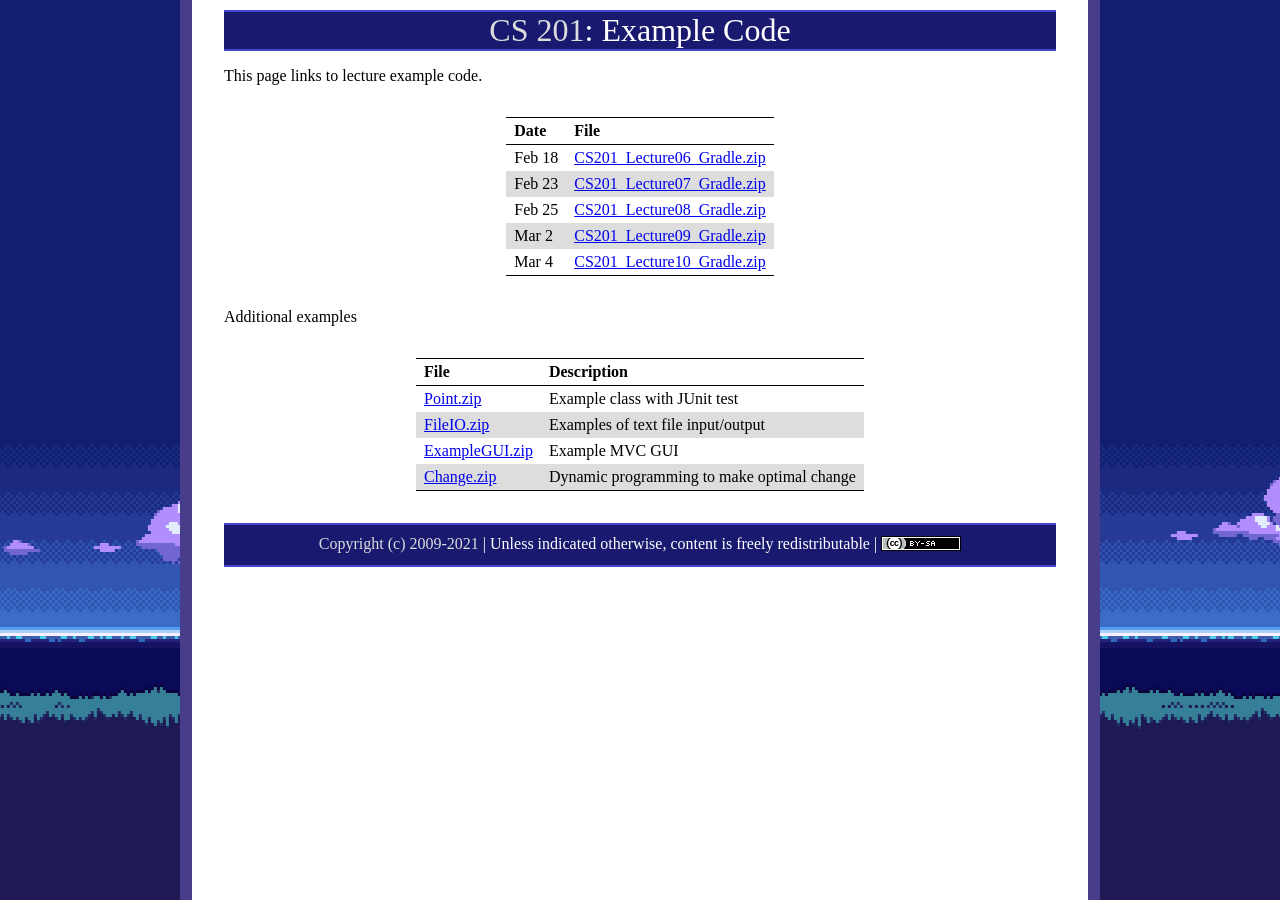
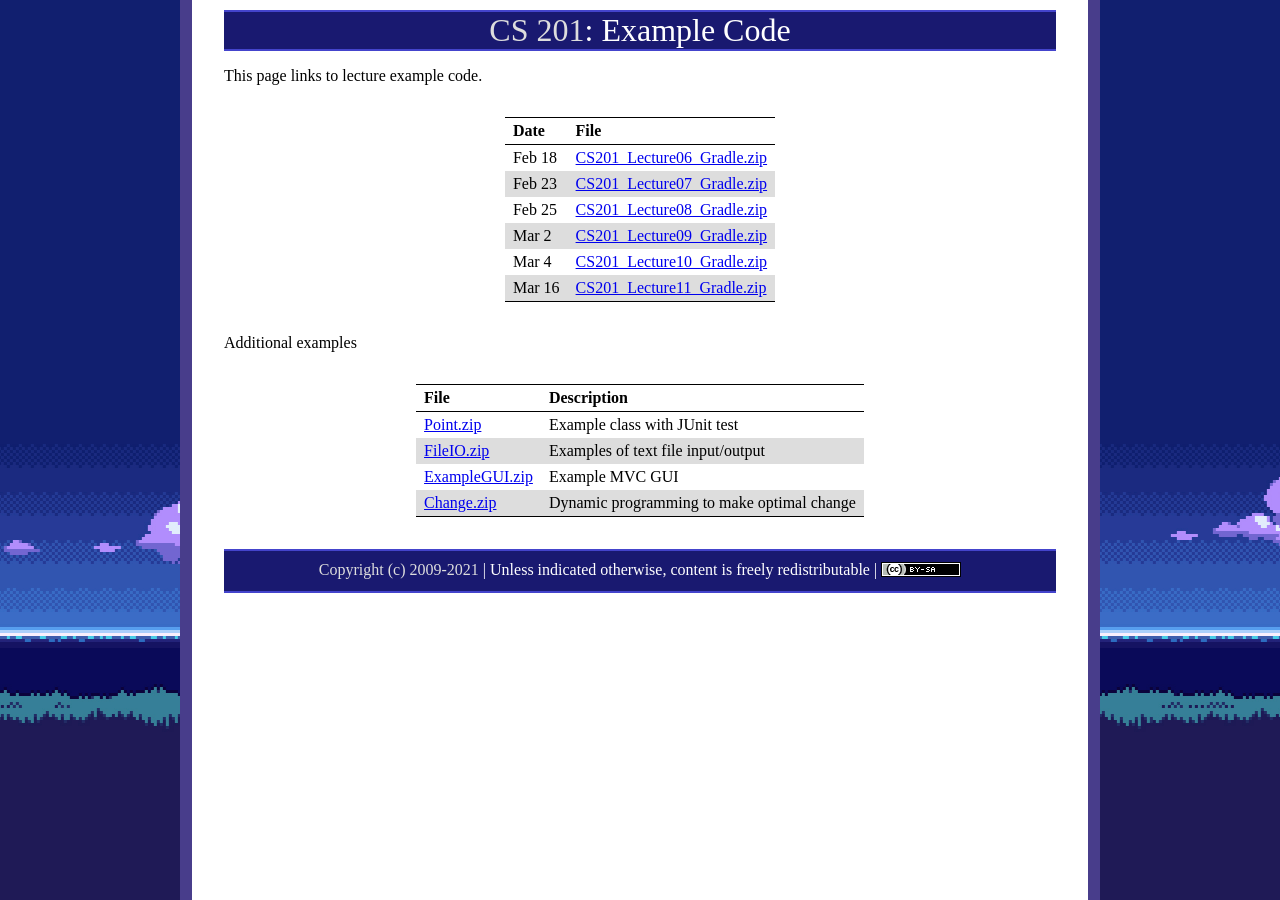
Before and after one commit to ycpcs/cs201-spring2021, a Jekyll site: the page built from examples/index.md, in a window 1280 px wide. Built offline with Jekyll 4.4.1, drawn with Linux system fonts in a browser that asks for light colours.

Commit message:
add lecture 11 zip
add lecture 11 zip

```diff
--- a/examples/index.md
+++ b/examples/index.md
@@ -12,6 +12,7 @@ Feb 23   | [CS201\_Lecture07\_Gradle.zip](CS201_Lecture07_Gradle.zip)
 Feb 25   | [CS201\_Lecture08\_Gradle.zip](CS201_Lecture08_Gradle.zip)
 Mar 2    | [CS201\_Lecture09\_Gradle.zip](CS201_Lecture09_Gradle.zip)
 Mar 4    | [CS201\_Lecture10\_Gradle.zip](CS201_Lecture10_Gradle.zip)
+Mar 16   | [CS201\_Lecture11\_Gradle.zip](CS201_Lecture11_Gradle.zip)
 
 Additional examples
 
```
Also changed, not shown: 1 other file.
